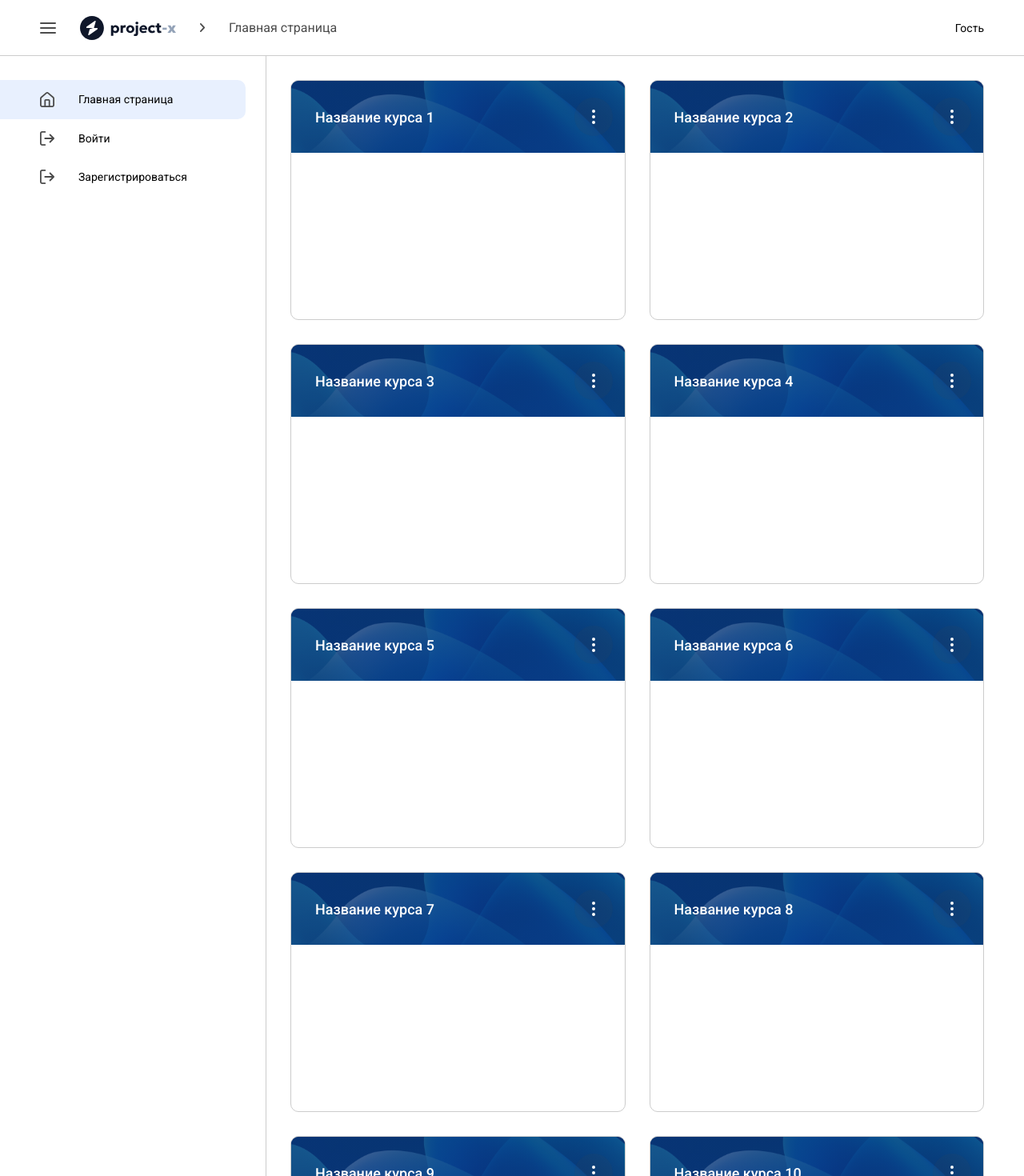
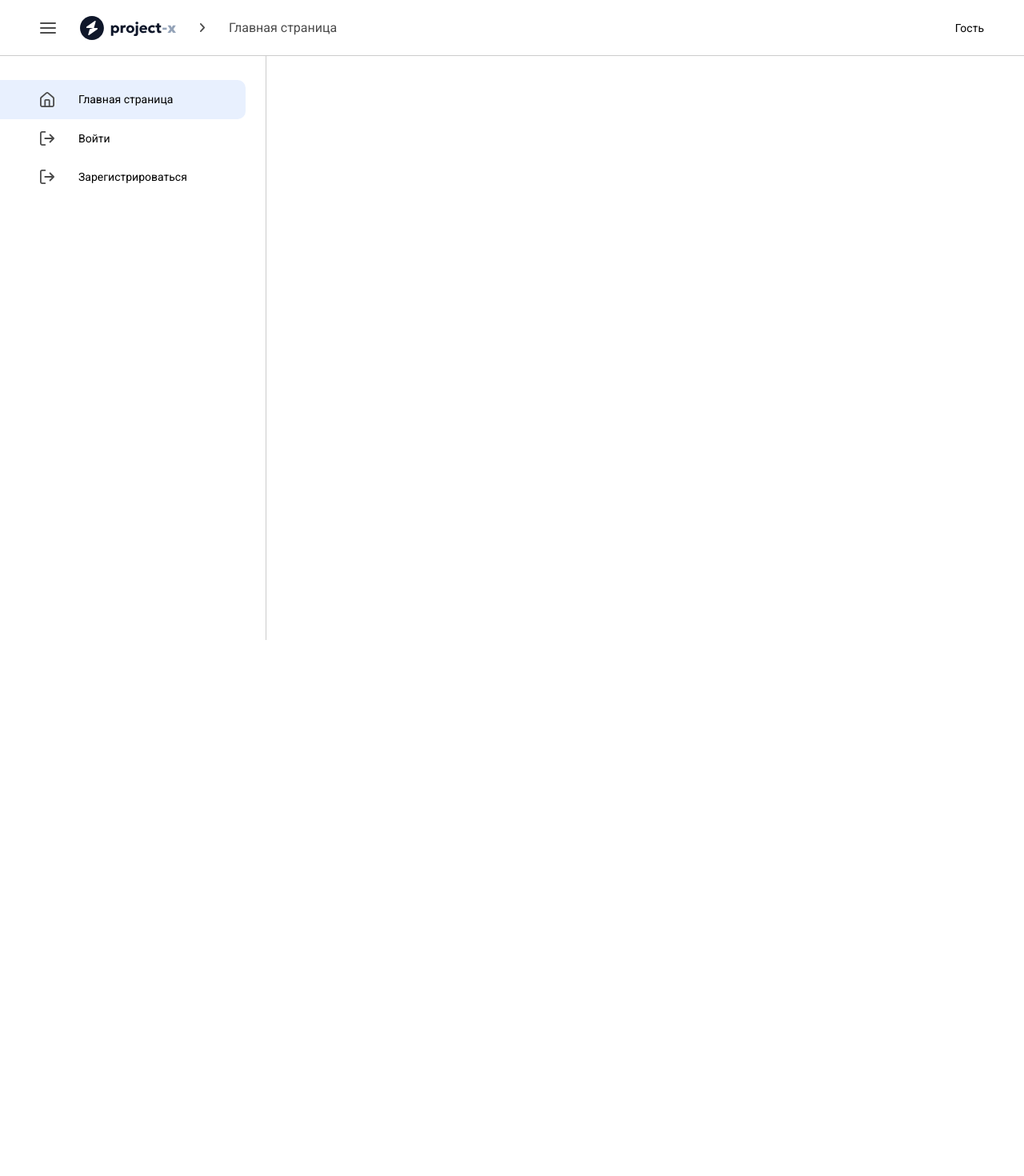
Before and after one commit to Danisssssss/project-x, a Next.js app: page / in a window 1280 px wide. Shown: the top 1470 px of the page at 80% size. After the commit the page ends 800 px from the top, so only its background shows below. Built offline with nearby package versions, Linux system fonts and the light colour scheme.

Commit message:
Отображение курсов

```diff
--- a/components/shared/home.tsx
+++ b/components/shared/home.tsx
@@ -1,21 +1,55 @@
-import React from "react";
+"use client";
+
+import React, { useEffect, useState } from "react";
 import styles from "./home.module.css";
 import CourseCard from "../ui/course_card";
 
 const Home = () => {
+  // eslint-disable-next-line @typescript-eslint/no-explicit-any
+  const [courses, setCourses] = useState<any[]>([]); // Храним курсы
+  const [loading, setLoading] = useState<boolean>(true); // Состояние загрузки
+
+  useEffect(() => {
+    const fetchCourses = async () => {
+      try {
+        const token = localStorage.getItem("token");
+
+        if (!token) {
+          console.log("Пользователь не авторизован");
+          return;
+        }
+
+        const response = await fetch("/api/courses", {
+          headers: {
+            Authorization: `Bearer ${token}`,
+          },
+        });
+
+        if (response.ok) {
+          const data = await response.json();
+          setCourses(data); // Сохраняем полученные курсы
+        } else {
+          console.error("Ошибка при получении курсов");
+        }
+      } catch (error) {
+        console.error("Ошибка при запросе курсов:", error);
+      } finally {
+        setLoading(false); // Завершаем загрузку
+      }
+    };
+
+    fetchCourses();
+  }, []);
+
   return (
     <div className={styles.home}>
-      <CourseCard title="Название курса 1" />
-      <CourseCard title="Название курса 2" />
-      <CourseCard title="Название курса 3" />
-      <CourseCard title="Название курса 4" />
-      <CourseCard title="Название курса 5" />
-      <CourseCard title="Название курса 6" />
-      <CourseCard title="Название курса 7" />
-      <CourseCard title="Название курса 8" />
-      <CourseCard title="Название курса 9" />
-      <CourseCard title="Название курса 10" />
-      <CourseCard title="Название курса 11" />
+      {loading ? (
+        <div>Загрузка...</div> // Показываем загрузку
+      ) : (
+        courses.map((course) => (
+          <CourseCard key={course.course_id} title={course.title} />
+        ))
+      )}
     </div>
   );
 };
--- a/components/ui/course_card.tsx
+++ b/components/ui/course_card.tsx
@@ -1,52 +1,33 @@
 "use client";
 
-import React, { useState } from "react";
+import React from "react";
 import { useRouter } from "next/navigation";
 import styles from "./course_card.module.css";
 import Image from "next/image";
 import { useBreadcrumbs } from "../../src/app/BreadcrumbsContext";
-import { Popover, OverlayTrigger } from "react-bootstrap";
 
 interface CourseCardProps {
   title: string;
+  teacherName?: string; // Пропс для имени преподавателя
 }
 
-const CourseCard: React.FC<CourseCardProps> = ({ title }) => {
+const CourseCard: React.FC<CourseCardProps> = ({ title, teacherName }) => {
   const { setBreadcrumbs } = useBreadcrumbs();
   const router = useRouter();
-  const [showPopover, setShowPopover] = useState(false);
 
   const handleClick = () => {
     setBreadcrumbs(title);
     router.push("/course/feed");
   };
 
-  const handlePopoverToggle = () => {
-    setShowPopover((prev) => !prev);
-  };
-
-  const popover = (
-    <Popover id="popover-basic">
-      <Popover.Header as="h3">Дополнительные действия</Popover.Header>
-      <Popover.Body>Здесь можно добавить дополнительные действия.</Popover.Body>
-    </Popover>
-  );
-
   return (
     <div className={styles.course_card} onClick={handleClick}>
       <div className={styles.top}>
         <div className={styles.title}>{title}</div>
-        <OverlayTrigger
-          trigger="click"
-          placement="bottom"
-          overlay={popover}
-          show={showPopover}
-          onToggle={handlePopoverToggle}
-        >
-          <a href="#" className={styles.more}>
-            <Image src="/assets/images/more.svg" alt="" width={4} height={18} />
-          </a>
-        </OverlayTrigger>
+        {teacherName && <div className={styles.teacher}>Преподаватель: {teacherName}</div>} {/* Отображаем имя преподавателя */}
+        <a href="#" className={styles.more}>
+          <Image src="/assets/images/more.svg" alt="" width={4} height={18} />
+        </a>
       </div>
       <div className={styles.bottom}></div>
     </div>
--- /dev/null
+++ b/src/app/api/courses/route.ts
@@ -0,0 +1,53 @@
+import { NextRequest, NextResponse } from "next/server";
+import { prisma } from "../../../../prisma/prisma-client";
+import jwt from "jsonwebtoken";
+
+export async function GET(req: NextRequest) {
+  try {
+    const token = req.headers.get("Authorization")?.split(" ")[1];
+
+    if (!token) {
+      return NextResponse.json({ message: "Token not provided" }, { status: 401 });
+    }
+
+    // Декодируем токен (например, с использованием jwt) и получаем user_id
+    // eslint-disable-next-line @typescript-eslint/no-explicit-any
+    const decoded: any = jwt.verify(token, process.env.JWT_SECRET!);
+    const userId = decoded.userId;
+
+    // Получаем роль пользователя
+    const user = await prisma.user.findUnique({
+      where: { user_id: userId },
+      include: { Role: true },
+    });
+
+    if (!user) {
+      return NextResponse.json({ message: "User not found" }, { status: 404 });
+    }
+
+    if (user.Role.role_name === "Преподаватель") {
+      // Для преподавателя возвращаем курсы, которые он создал
+      const courses = await prisma.course.findMany({
+        where: { teacher_id: userId },
+        include: { Teacher: true },
+      });
+      return NextResponse.json(courses);
+    } else if (user.Role.role_name === "Студент") {
+      // Для студента возвращаем курсы, на которые он записан
+      const courses = await prisma.course_Enrollment.findMany({
+        where: { student_id: userId },
+        include: {
+          Course: {
+            include: { Teacher: true },
+          },
+        },
+      });
+      return NextResponse.json(courses.map((enrollment) => enrollment.Course));
+    } else {
+      return NextResponse.json({ message: "Role not found" }, { status: 400 });
+    }
+  } catch (error) {
+    console.error("Error fetching courses:", error);
+    return NextResponse.json({ message: "Error fetching courses" }, { status: 500 });
+  }
+}
```
Also changed, not shown: src/app/welcome/page.tsx (deleted, +0 -10 lines).
